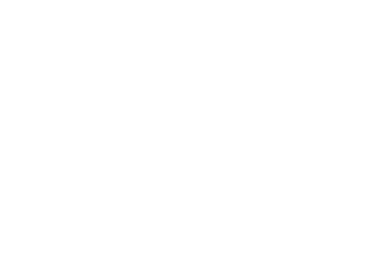
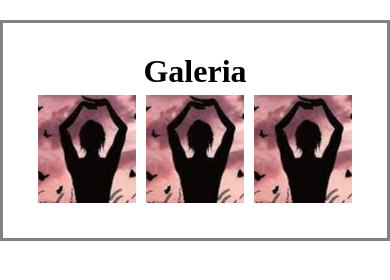
Before and after one commit to joaoeduardo2701/Danki-Code, a plain HTML site: page Exercícios Design Responsivo/Aula 02 - Criando uma galeria com design responsivo/index.html in a window 390 px wide. Drawn offline with Linux system fonts and the light colour scheme.

Commit message:
galeria responsiva

```diff
--- a/Exercícios Design Responsivo/Aula 02 - Criando uma galeria com design responsivo/index.html
+++ b/Exercícios Design Responsivo/Aula 02 - Criando uma galeria com design responsivo/index.html
@@ -0,0 +1,25 @@
+<!DOCTYPE html>
+<html lang="pt-br">
+    <head>
+        <meta charset="UTF-8">
+        <meta http-equiv="X-UA-Compatible" content="IE=edge">
+        <meta name="viewport" content="width=device-width, initial-scale=1.0">
+        <link rel="stylesheet" href="style.css">
+        <title>Document</title>
+    </head>
+    <body>
+        <div class="container">
+            <h1>Galeria</h1>
+            <div class="img-wraper">
+                <div class="img" ></div>
+            </div>
+            <div class="img-wraper">
+                <div class="img"></div>
+            </div>
+            <div class="img-wraper">
+                <div class="img"></div>
+            </div>
+            <div class="clear"></div>
+        </div>
+    </body>
+</html>
--- a/Exercícios Design Responsivo/Aula 02 - Criando uma galeria com design responsivo/style.css
+++ b/Exercícios Design Responsivo/Aula 02 - Criando uma galeria com design responsivo/style.css
@@ -0,0 +1,31 @@
+* {
+    margin: 0;
+    padding: 0;
+    box-sizing: border-box;
+}
+
+body {
+    height: 100%;
+}
+
+.clear {
+    clear: both;
+}
+
+.container {
+    width: 100%;
+    max-width: 580px;
+    margin: 20px auto;
+    padding: 30px;
+    border: 3px solid rgb(130, 130, 130);
+    text-align: center;
+}
+
+.img-wraper {
+    width: 33.3%;
+    padding-top: 33.3%;
+    float: left;
+    background-image: url(./teste.png);
+    background-position: center;
+    border: 5px solid white;
+}
```
Also changed, not shown: Exercícios Design Responsivo/Aula 02 - Criando uma galeria com design responsivo/teste.png (added).
